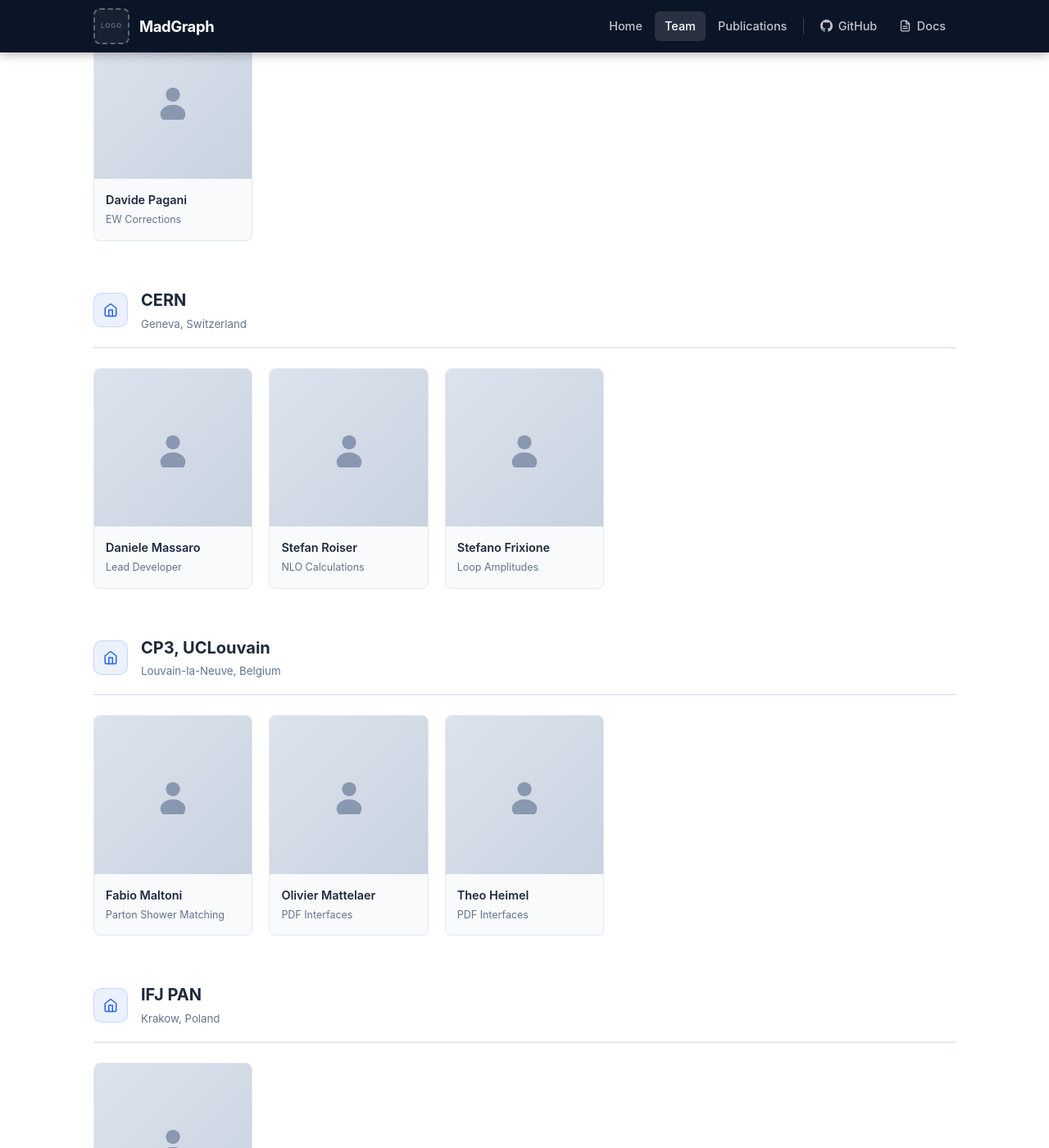
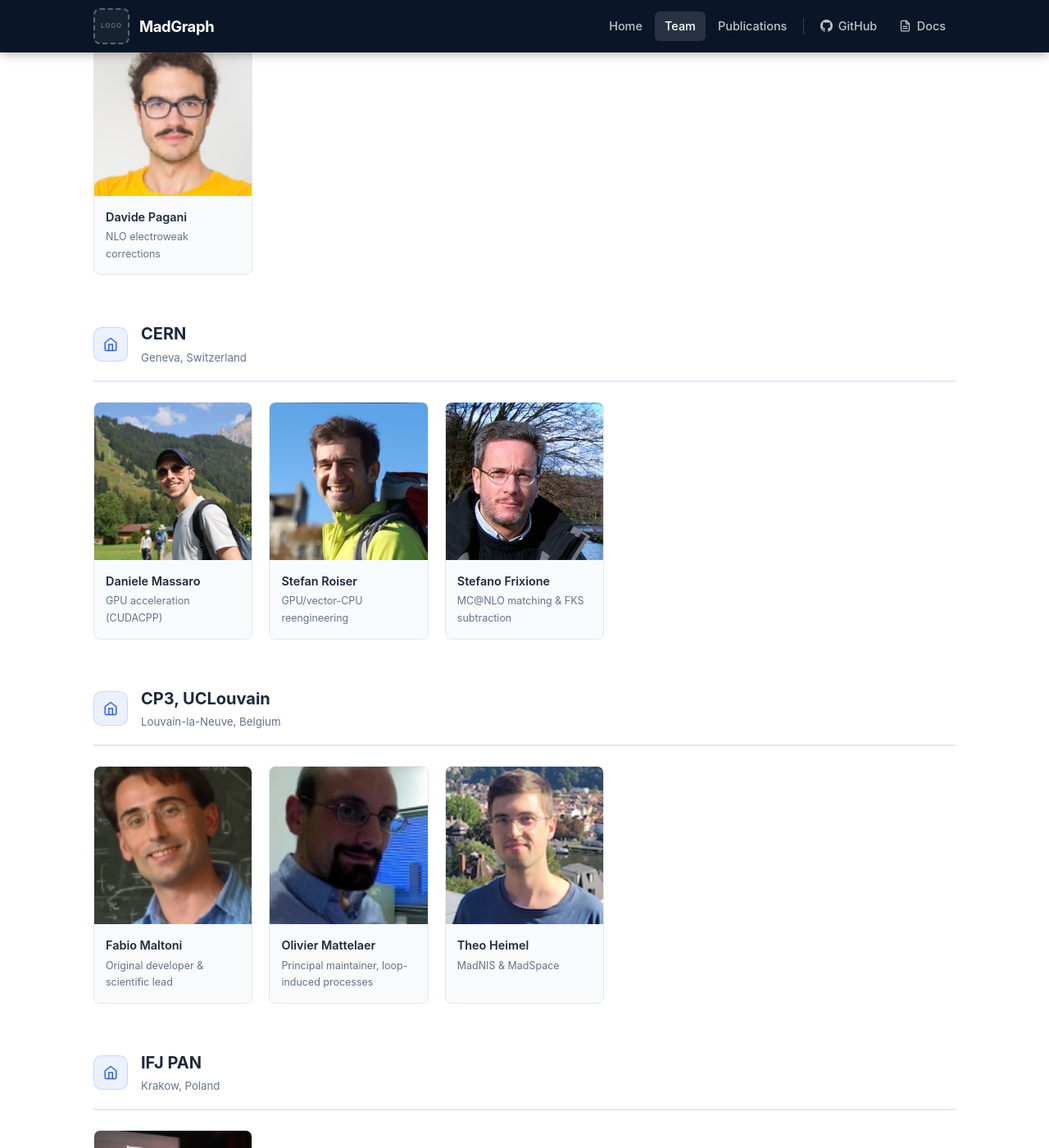
Before and after one commit to MadGraphTeam/madgraphteam.github.io, a Jekyll site: the page built from team.md, in a window 1280 px wide and 1400 px high, scrolled down 768 px. Shown: the whole window at 82% size. Built offline with Jekyll 4.4.1, drawn with Linux system fonts in a browser that asks for light colours; some of the changed text lies outside the part shown.

Commit message:
add photos, descriptions and home pages of team members

```diff
--- a/_data/team.yml
+++ b/_data/team.yml
@@ -3,82 +3,86 @@
     location: Bern, Switzerland
     members:
       - name: Valentin Hirschi
-        role: EW Corrections
-        url:
-        photo:
+        role: Loop amplitude automation (MadLoop)
+        url: https://www.itp.unibe.ch/about_us/people/people/index_eng.html?id=248
+        photo: /assets/images/team/valentin-hirschi.jpg
 
   - name: Bologna University
     location: Bologna, Italy
     members:
       - name: Davide Pagani
-        role: EW Corrections
-        url:
-        photo:
+        role: NLO electroweak corrections
+        url: https://www.unibo.it/sitoweb/davide.pagani5/en
+        photo: /assets/images/team/davide-pagani.png
 
   - name: CERN
     location: Geneva, Switzerland
     members:
       - name: Stefano Frixione
-        role: Loop Amplitudes
-        url:
-        photo:
+        role: MC@NLO matching & FKS subtraction
+        url: https://th-dep.web.cern.ch/roster/frixione-stefano
+        photo: /assets/images/team/stefano-frixione.jpg
       - name: Daniele Massaro
-        role: Lead Developer
-        url:
-        photo:
+        role: GPU acceleration (CUDACPP)
+        url: https://github.com/Qubitol
+        photo: /assets/images/team/daniele-massaro.png
       - name: Stefan Roiser
-        role: NLO Calculations
-        url:
-        photo:
+        role: GPU/vector-CPU reengineering
+        url: https://hepsoftwarefoundation.org/profiles/stefan_roiser.html
+        photo: /assets/images/team/stefan-roiser.jpg
 
   - name: CP3, UCLouvain
     location: Louvain-la-Neuve, Belgium
     members:
       - name: Theo Heimel
-        role: PDF Interfaces
-        url:
-        photo:
+        role: MadNIS & MadSpace
+        url: https://theoheimel.com/
+        photo: /assets/images/team/theo-heimel.png
       - name: Fabio Maltoni
-        role: Parton Shower Matching
-        url:
-        photo:
+        role: Original developer & scientific lead
+        url: https://cp3.irmp.ucl.ac.be/public/member/41
+        photo: /assets/images/team/fabio-maltoni.jpg
       - name: Olivier Mattelaer
-        role: PDF Interfaces
-        url:
-        photo:
+        role: Principal maintainer, loop-induced processes
+        url: https://cp3.irmp.ucl.ac.be/public/member/38
+        photo: /assets/images/team/olivier-mattelaer.jpg
 
   - name: IFJ PAN
     location: Krakow, Poland
     members:
       - name: Richard Ruiz
-        role: EW Corrections
-        url:
-        photo:
+        role: BSM models & heavy neutrino production
+        url: https://th.ifj.edu.pl/rruiz/
+        photo: /assets/images/team/richard-ruiz.jpg
 
   - name: LPTHE
     location: Paris, France
     members:
       - name: Hua-Sheng Shao
-        role: EW Corrections
-        url:
-        photo:
+        role: Quarkonium production automation
+        url: http://www.lpthe.jussieu.fr/~hshao/
+        photo: /assets/images/team/hua-sheng-shao.jpg
 
   - name: Lund University
     location: Lund, Sweden
     members:
       - name: Rikkert Frederix
-        role: EW Corrections
-        url:
-        photo:
+        role: FxFx NLO multi-jet merging
+        url: https://www.particle-nuclear.lu.se/rikkert-frederix
+        photo: /assets/images/team/rikkert-frederix.webp
+      - name: Timea Vitos
+        role: EW Sudakov logarithms & multi-parton event generation
+        url: https://www.lunduniversity.lu.se/lucat/user/e1d79104e305b7208704a70b77dbc483
+        photo: /assets/images/team/timea-vitos.webp
 
   - name: Milan University
     location: Milan, Italy
     members:
       - name: Ramon Winterhalder
-        role: Phenomenology
-        url:
-        photo:
+        role: MadNIS neural importance sampling
+        url: https://www.rpwinterhalder.com/
+        photo: /assets/images/team/ramon-winterhalder.jpg
       - name: Marco Zaro
-        role: BSM Models
-        url:
-        photo:
+        role: NLO electroweak corrections automation
+        url: https://pcteserver.mi.infn.it/~mzaro/index.html
+        photo: /assets/images/team/marco-zaro.png
```
Also changed, not shown: assets/images/team/daniele-massaro.png (added), assets/images/team/davide-pagani.png (added), assets/images/team/fabio-maltoni.jpg (added), assets/images/team/hua-sheng-shao.jpg (added), assets/images/team/marco-zaro.png (added), assets/images/team/olivier-mattelaer.jpg (added), assets/images/team/ramon-winterhalder.jpg (added), assets/images/team/richard-ruiz.jpg (added), assets/images/team/rikkert-frederix.webp (added), assets/images/team/stefan-roiser.jpg (added), assets/images/team/stefano-frixione.jpg (added), assets/images/team/theo-heimel.png (added), assets/images/team/timea-vitos.webp (added), assets/images/team/valentin-hirschi.jpg (added).
